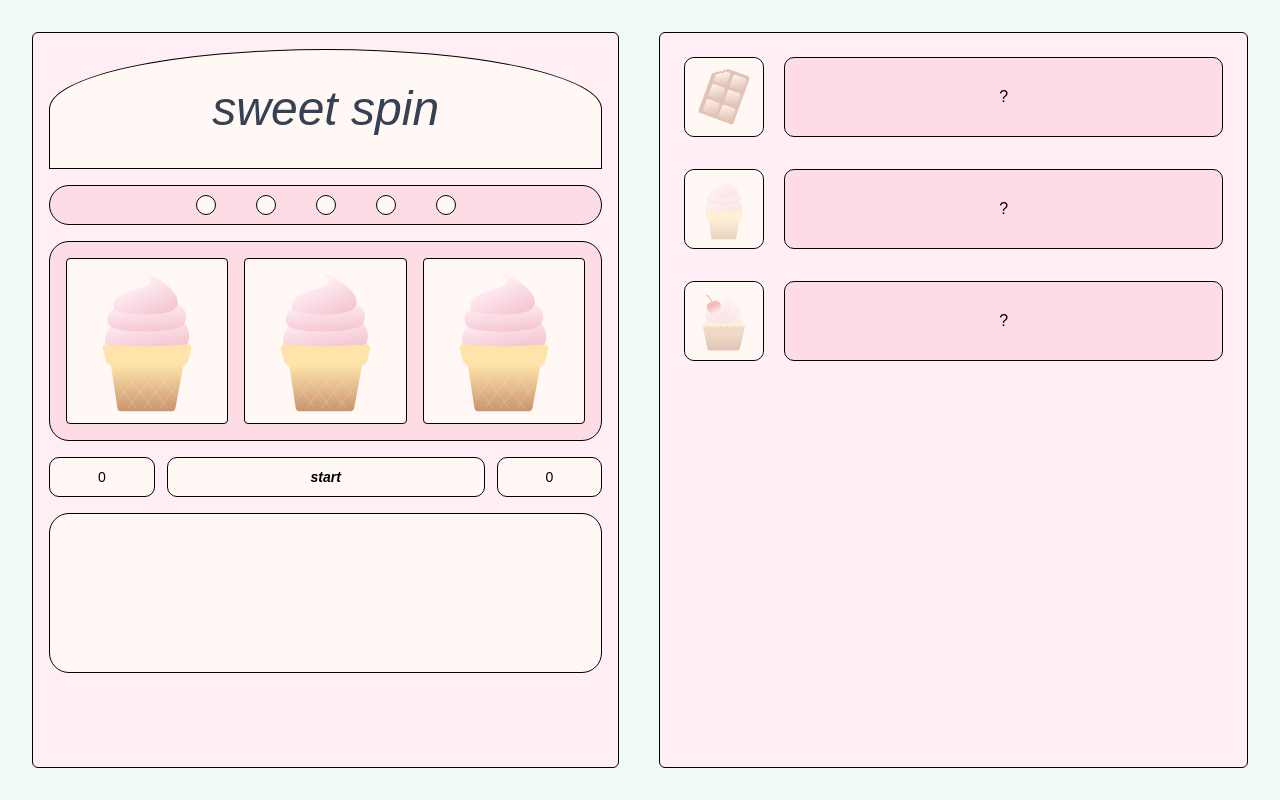
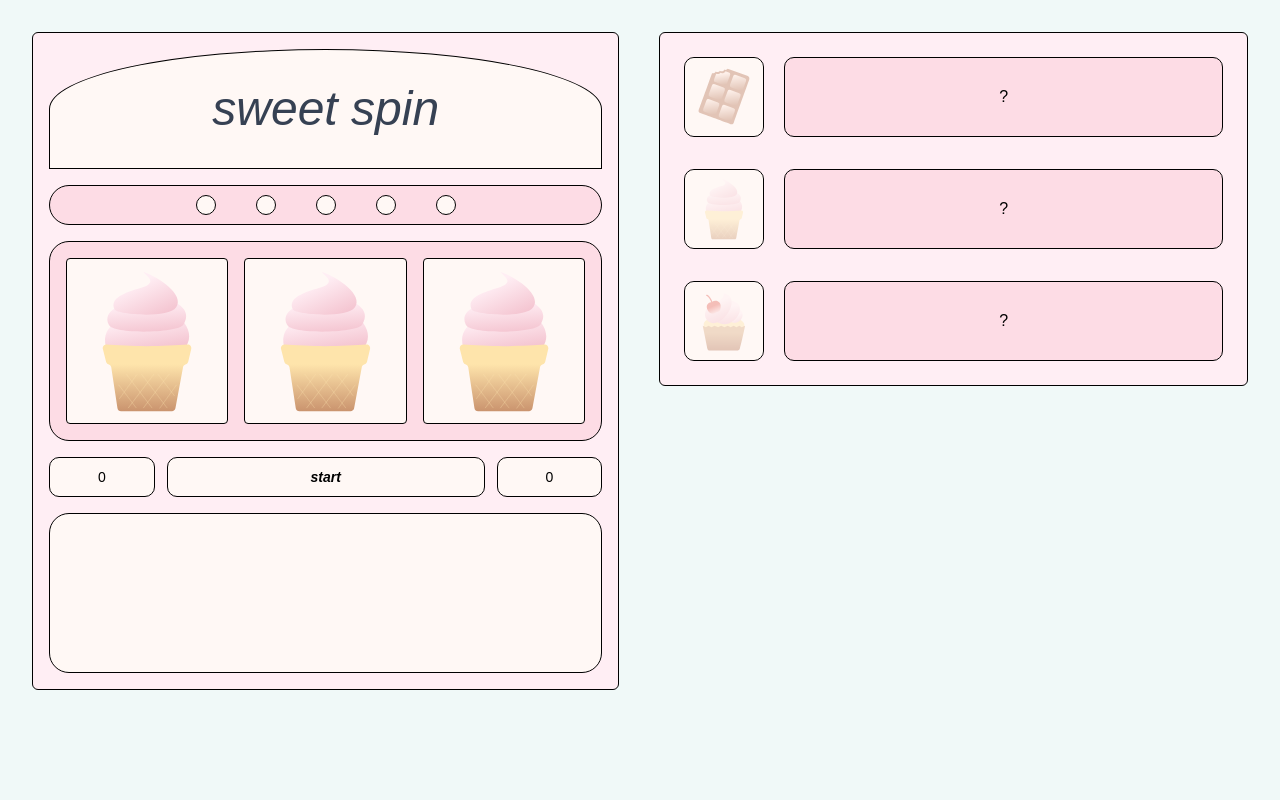
Before and after one commit to MomorothyWu/slotmachine, a Next.js app: page / in a window 1280 px wide. Built offline with nearby package versions, Linux system fonts and the light colour scheme; a web font is replaced by a local one.

Commit message:
0522_RWD

```diff
--- a/src/app/page.js
+++ b/src/app/page.js
@@ -101,9 +101,9 @@ export default function SlotMachine() {
   };
 
   return (
-    <div className="h-screen bg-[#F0F9F8] flex justify-center items-start gap-10 p-8">
+    <div className="w-screen min-h-screen bg-[#F0F9F8] flex flex-col sm:flex-row justify-center items-start overflow-auto gap-10 p-8">
       {/* Slot Machine UI */}
-      <div className="w-1/2 h-full">
+      <div className="w-full sm:w-1/2 sm:h-full">
         <div className="bg-[#FFEEF4] border-[0.5px] border-black rounded-md w-full h-full p-4 flex-col justify-center items-center">
           <div className="bg-[#FFF8F5] border-[0.5px] border-black rounded-t-[100%] w-full h-[120px] flex items-center justify-center">
             <h1 className="text-5xl italic text-gray-700">sweet spin</h1>
@@ -148,7 +148,7 @@ export default function SlotMachine() {
 
 
       {/* Icon Record Panel or Detail View */}
-      <div className="w-1/2 h-full bg-[#FFEEF4] border-[0.5px] border-black text-black p-4 rounded-md space-y-4 overflow-y-auto">
+      <div className="w-full sm:w-1/2 sm:h-full bg-[#FFEEF4] border-[0.5px] border-black text-black p-4 rounded-md space-y-4 overflow-y-auto">
         {/* 詳細介紹畫面 */}
         {detailIcon ? (
           <div className="bg-[#FFF8F5] border-[0.5px] border-black rounded-xl flex flex-col h-full p-4">
```
